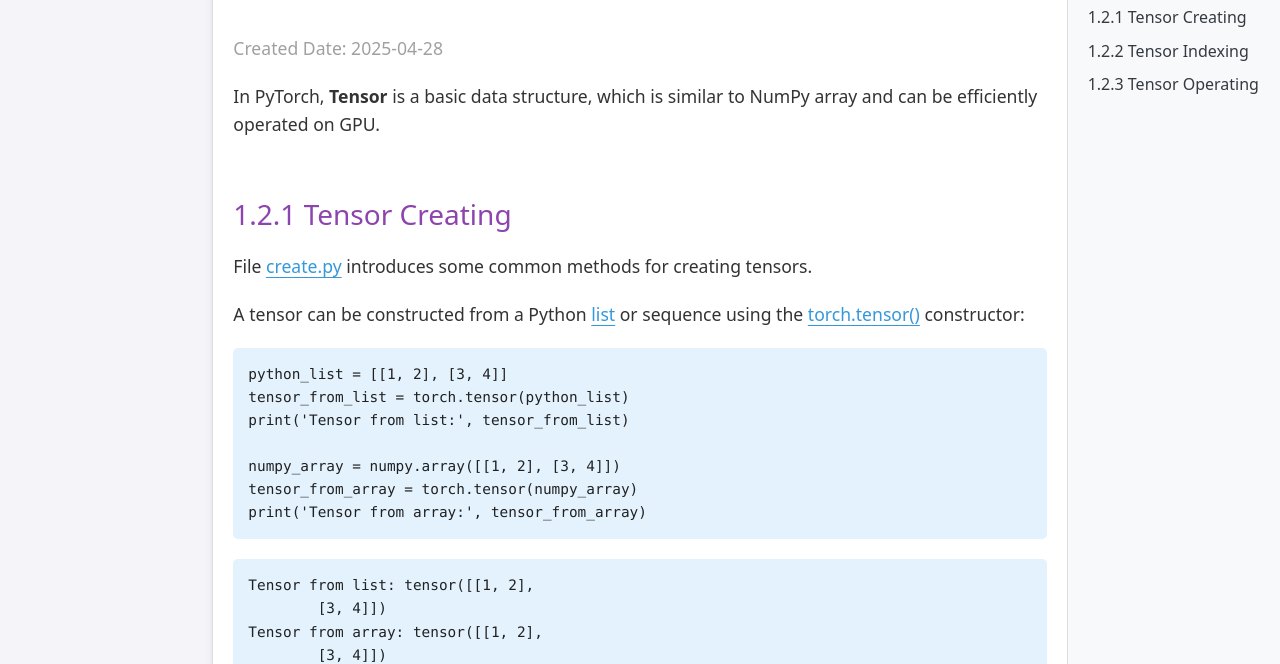
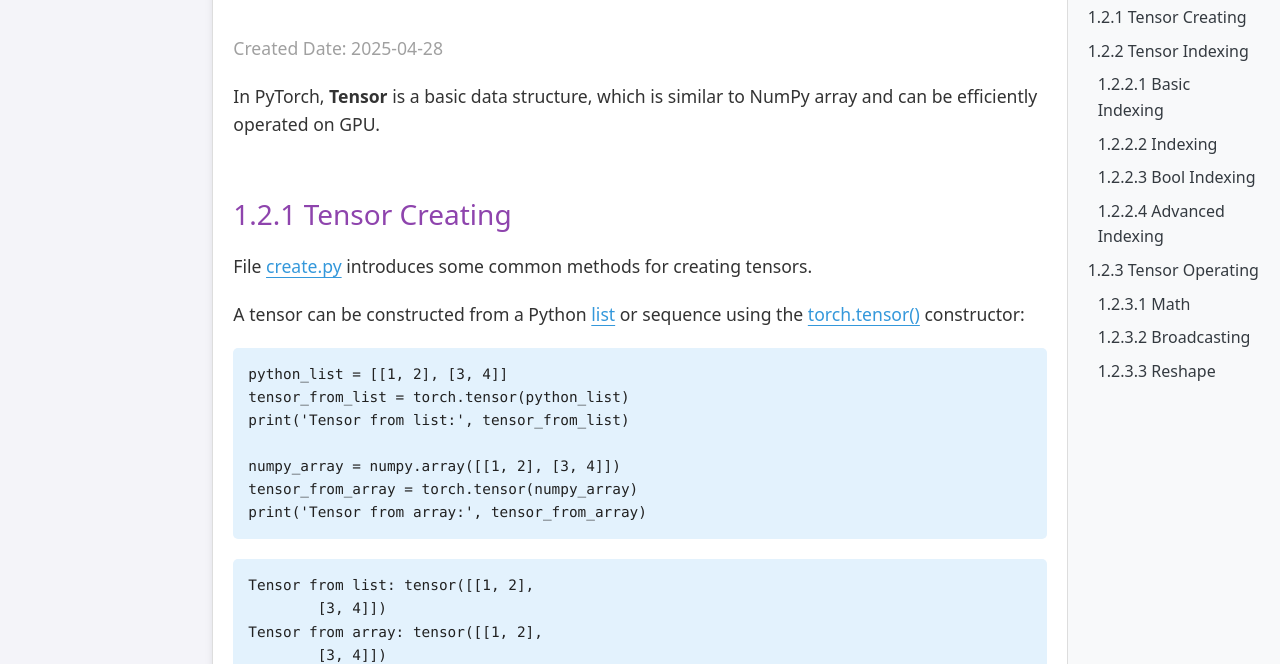
Before and after one commit to artinte/deep-learning, a plain HTML site: page docs/tensor_intro.html in a window 1280 px wide. Shown: the part 136-800 px from the top of the page. Drawn offline with nearby package versions, Linux system fonts and the light colour scheme.

Commit message:
Update tensor_intro.html

```diff
--- a/docs/tensor_intro.html
+++ b/docs/tensor_intro.html
@@ -89,13 +89,22 @@ assert torch.allclose(tensor_linspace,
                 <p>For more information about building Tensors, see <a href="https://pytorch.org/docs/stable/torch.html#tensor-creation-ops">Creation Ops</a> and <a href="https://pytorch.org/docs/stable/torch.html#random-sampling">Random sampling</a>.</p>
 
                 <h3>1.2.2 Tensor Indexing</h3>
+                <h4>1.2.2.1 Basic Indexing</h4>
                 <p>The content of a tensor can be accessed and modified using Python's indexing and slicing notation:</p>
 
                 <p>Use <code>torch.Tensor.item()</code> to get a Python number from a tensor containing a single value:</p>
-
+                <h4>1.2.2.2 Indexing</h4>
+                <h4>1.2.2.3 Bool Indexing</h4>
+                <h4>1.2.2.4 Advanced Indexing</h4>
                 <p>For more information about indexing, see <a href="https://pytorch.org/docs/stable/torch.html#indexing-slicing-joining">Indexing, Slicing, Joining, Mutating Ops</a></p>
 
                 <h3>1.2.3 Tensor Operating</h3>
+                <p>Now that we know some of the ways to create/indexing a tensor... what can we do with them?</p>
+                <p>PyTorch tensors have over three hundred operations that can ben performed on them. <a href="https://github.com/artinte/deep-learning/blob/develop/01_tensor/2_tensor/operate.py">operate.py</a> gives some basic use cases:</p>
+                <h4>1.2.3.1 Math</h4>
+                <h4>1.2.3.2 Broadcasting</h4>
+                <h4>1.2.3.3 Reshape</h4>
+
 
                 <div class="navigation">
                     <a href="pytorch_install.html">Prev: 1.1 Install PyTorch</a>
```
